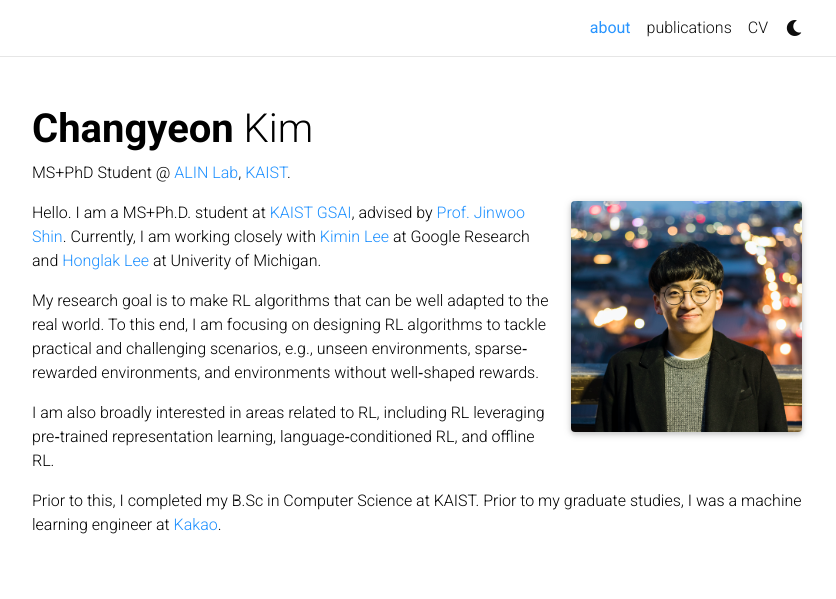
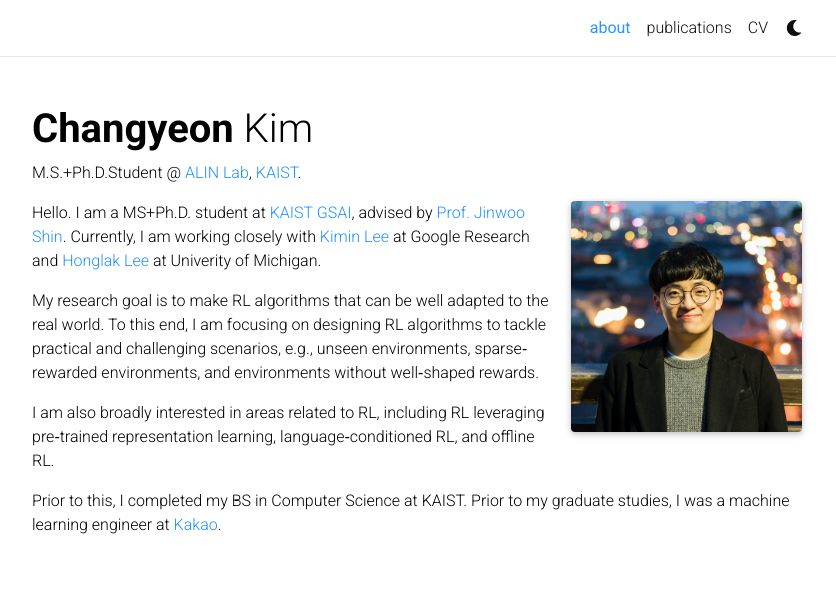
Before and after one commit to csmile-1006/csmile-1006.github.io, a Jekyll site: the page built from _pages/about.md, in a window 1280 px wide and 900 px high, cut to the strip 0-821 px from the top of the window. Shown: the top 599 px of the strip, without its empty margins (223-1059 px from the left). Built offline with Jekyll 4.4.1, drawn with Linux system fonts in a browser that asks for light colours; full-size pictures stand in for the smaller copies a plugin makes; emoji names are drawn with the system emoji font; comment, search, counter and statistics services are not loaded; a style sheet for code colours, icons or effects is not loaded.

Commit message:
change degree

```diff
--- a/_pages/about.md
+++ b/_pages/about.md
@@ -2,7 +2,7 @@
 layout: about
 title: about
 permalink: /
-subtitle: MS+PhD Student @ <a href='https://alinlab.kaist.ac.kr/'>ALIN Lab</a>, <a href="https://kaist.ac.kr">KAIST</a>.
+subtitle: M.S.+Ph.D.Student @ <a href='https://alinlab.kaist.ac.kr/'>ALIN Lab</a>, <a href="https://kaist.ac.kr">KAIST</a>.
 
 profile:
   align: right
@@ -32,4 +32,4 @@ My research goal is to make RL algorithms that can be well adapted to the real w
 
 I am also broadly interested in areas related to RL, including RL leveraging pre‐trained representation learning, language‐conditioned RL, and offline RL.
 
-Prior to this, I completed my B.Sc in Computer Science at KAIST. Prior to my graduate studies, I was a machine learning engineer at <a href="https://kakaocorp.com">Kakao</a>.
+Prior to this, I completed my BS in Computer Science at KAIST. Prior to my graduate studies, I was a machine learning engineer at <a href="https://kakaocorp.com">Kakao</a>.
```
